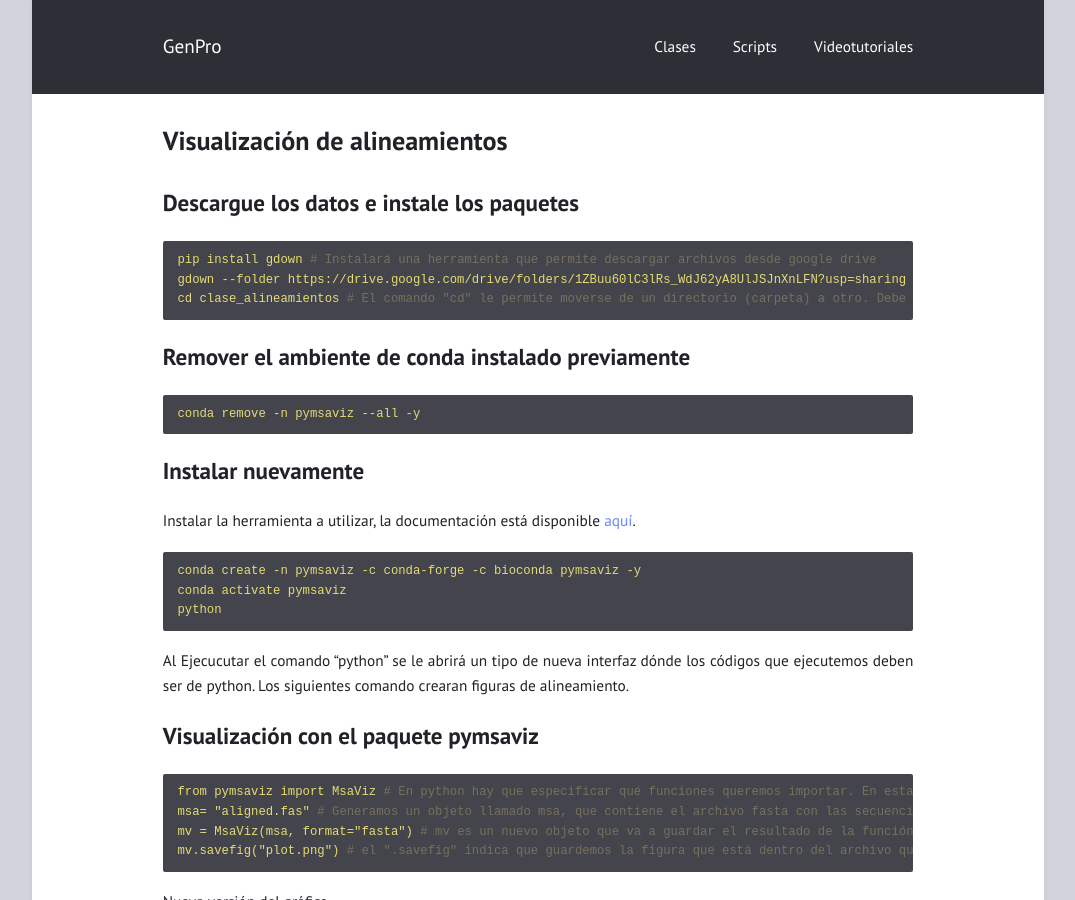
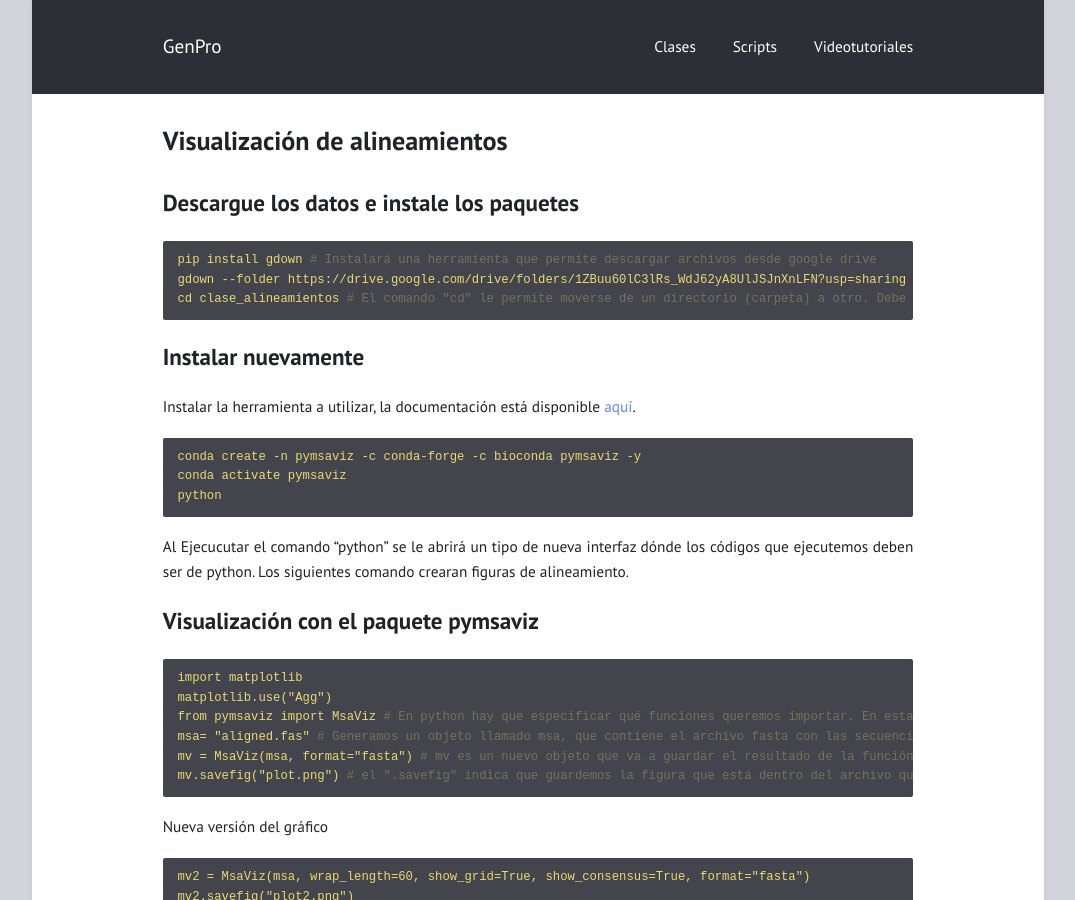
Before and after one commit to braddmg/GenPro, a Jekyll site: the page built from _posts/2025-09-17-Visualizacion-de-alineamientos.md, in a window 1280 px wide and 900 px high. Shown: the whole window, without its empty margins (102-1177 px from the left). Built offline with Jekyll 4.4.1, drawn with Linux system fonts in a browser that asks for light colours.

Commit message:
Update visualization instructions in markdown file
Removed instructions for removing the previous conda environment and added necessary imports for visualization.

````diff
--- a/_posts/2025-09-17-Visualizacion-de-alineamientos.md
+++ b/_posts/2025-09-17-Visualizacion-de-alineamientos.md
@@ -11,10 +11,6 @@
 cd clase_alineamientos # El comando "cd" le permite moverse de un directorio (carpeta) a otro. Debe poner la dirección del nuevo directorio.
 ```
 
-# Remover el ambiente de conda instalado previamente
-```yml
-conda remove -n pymsaviz --all -y
-```
 # Instalar nuevamente
 Instalar la herramienta a utilizar, la documentación está disponible [aquí](https://moshi4.github.io/pyMSAviz/getting_started).
 ```yml
@@ -27,6 +23,8 @@
 
 ## Visualización con el paquete pymsaviz
 ```yml
+import matplotlib
+matplotlib.use("Agg")
 from pymsaviz import MsaViz # En python hay que especificar qué funciones queremos importar. En esta caso sólo utilizaremos la función MsaViz de la librería pymsaviz
 msa= "aligned.fas" # Generamos un objeto llamado msa, que contiene el archivo fasta con las secuencias alineadas.
 mv = MsaViz(msa, format="fasta") # mv es un nuevo objeto que va a guardar el resultado de la función "MsaViz" que contiene toda la información necesaria para la visualización
````
